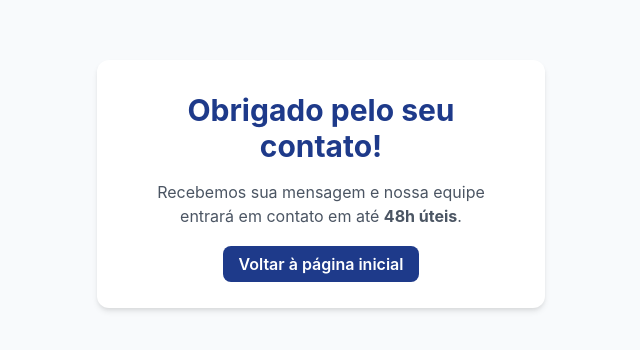
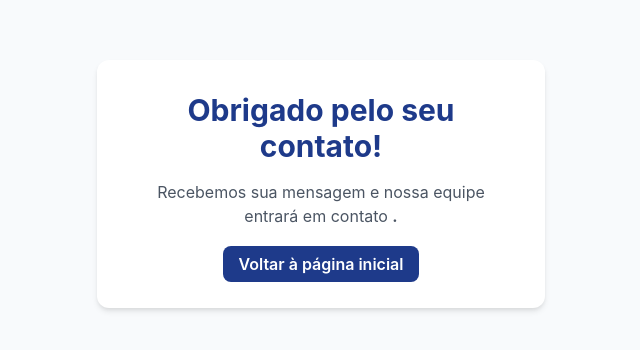
Before and after one commit to LuminosBR/luminosbr-site, a plain HTML site: page obrigado.html in a window 1280 px wide. Shown: the whole page, without its empty margins (319-959 px from the left). Drawn offline with nearby package versions, Linux system fonts and the light colour scheme.

Commit message:
Add files via upload

```diff
--- a/obrigado.html
+++ b/obrigado.html
@@ -12,7 +12,7 @@
 <body>
   <div class="max-w-md mx-auto bg-white rounded-xl shadow-md p-8">
     <h1 class="text-3xl font-bold text-blue-900 mb-4">Obrigado pelo seu contato!</h1>
-    <p class="text-gray-600 mb-6">Recebemos sua mensagem e nossa equipe entrará em contato em até <strong>48h úteis</strong>.</p>
+    <p class="text-gray-600 mb-6">Recebemos sua mensagem e nossa equipe entrará em contato <strong>.</p>
     <a href="index.html" class="bg-blue-900 text-white px-4 py-2 rounded-lg font-semibold hover:bg-blue-800">Voltar à página inicial</a>
   </div>
 </body>
```
